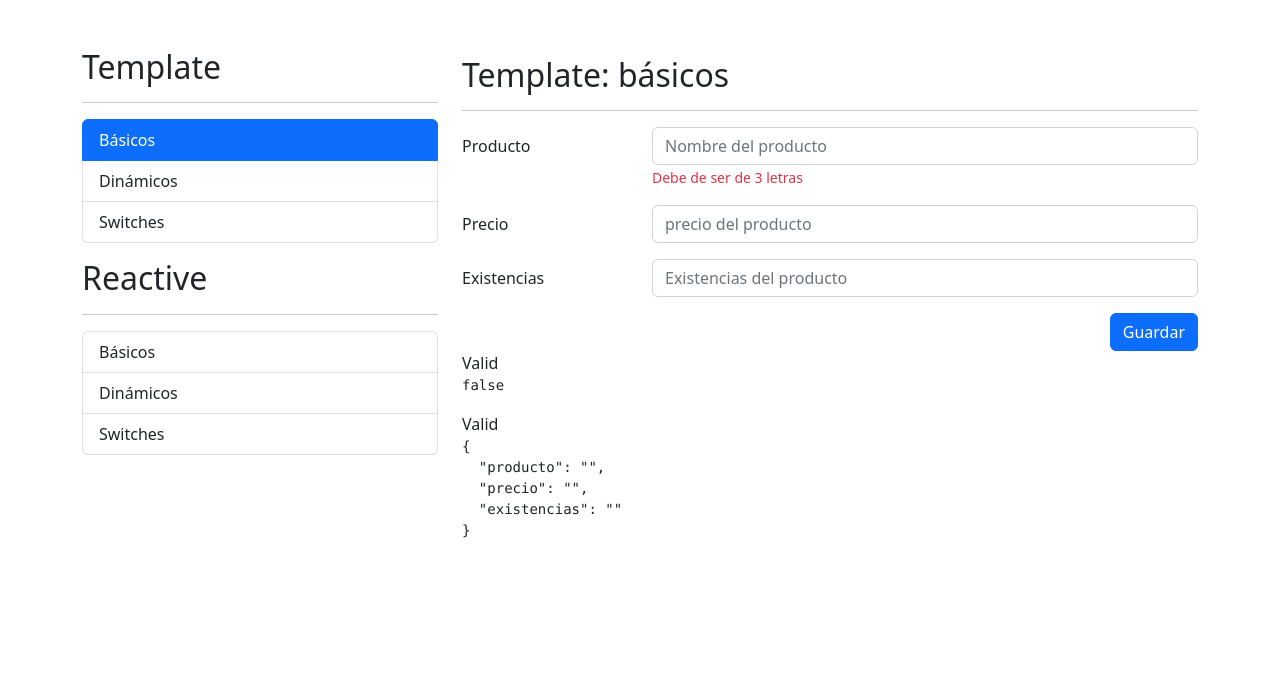
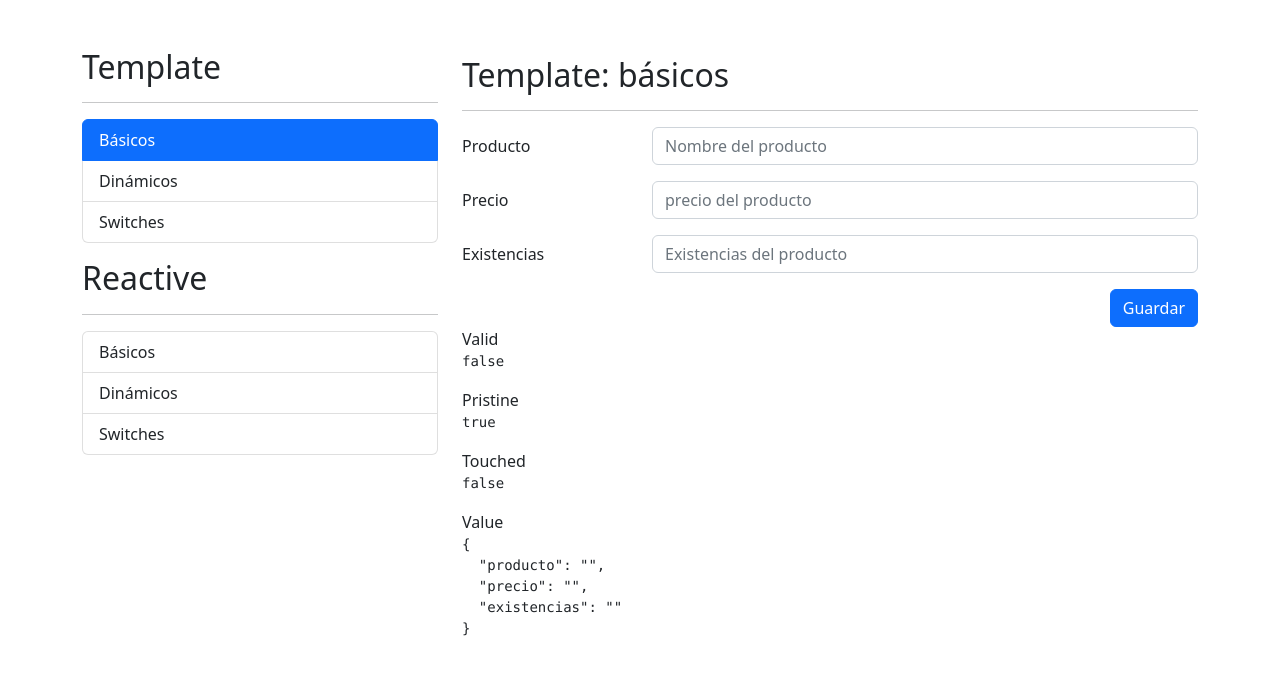
Before and after one commit to AlexanderMartinez25/06-formulariosApp, an Angular app: page /template/basicos in a window 1280 px wide. Shown: the top 674 px of the page. Built offline with nearby package versions, Linux system fonts and the light colour scheme.

Commit message:
Template: Mostrar mensaje de error

```diff
--- a/src/app/template/basicos/basicos.component.html
+++ b/src/app/template/basicos/basicos.component.html
@@ -5,14 +5,19 @@
     <div class="col">
 
         <form (ngSubmit)="guardar(miFormulario)" #miFormulario="ngForm">
+
             <div class="mb-3 row">
                 <label for="producto" class="col-sm-3 col-form-label">Producto</label>
                 <div class="col-sm-9">
                     <input type="text" class="form-control" id="producto" ngModel name="producto"
-                        placeholder="Nombre del producto" required>
-                    <span class="form-text text-danger">Debe de ser de 3 letras</span>
+                        placeholder="Nombre del producto" minlength="3" required>
+
+                    <span *ngIf="miFormulario.controls.producto?.invalid &&
+                                miFormulario.controls.producto?.touched" class="form-text text-danger">
+                        Debe de ser de 3 letras</span>
                 </div>
             </div>
+
             <div class="mb-3 row">
                 <label for="precio" class="col-sm-3 col-form-label">Precio</label>
                 <div class="col-sm-9">
@@ -20,6 +25,7 @@
                         placeholder="precio del producto">
                 </div>
             </div>
+
             <div class="mb-3 row">
                 <label for="existencias" class="col-sm-3 col-form-label">Existencias</label>
                 <div class="col-sm-9">
@@ -38,7 +44,13 @@
         <span>Valid</span>
         <pre>{{miFormulario.valid}}</pre>
 
-        <span>Valid</span>
+        <span>Pristine</span>
+        <pre>{{miFormulario.pristine}}</pre>
+
+        <span>Touched</span>
+        <pre>{{miFormulario.touched}}</pre>
+
+        <span>Value</span>
         <pre>{{miFormulario.value | json}}</pre>
     </div>
 </div>
```
